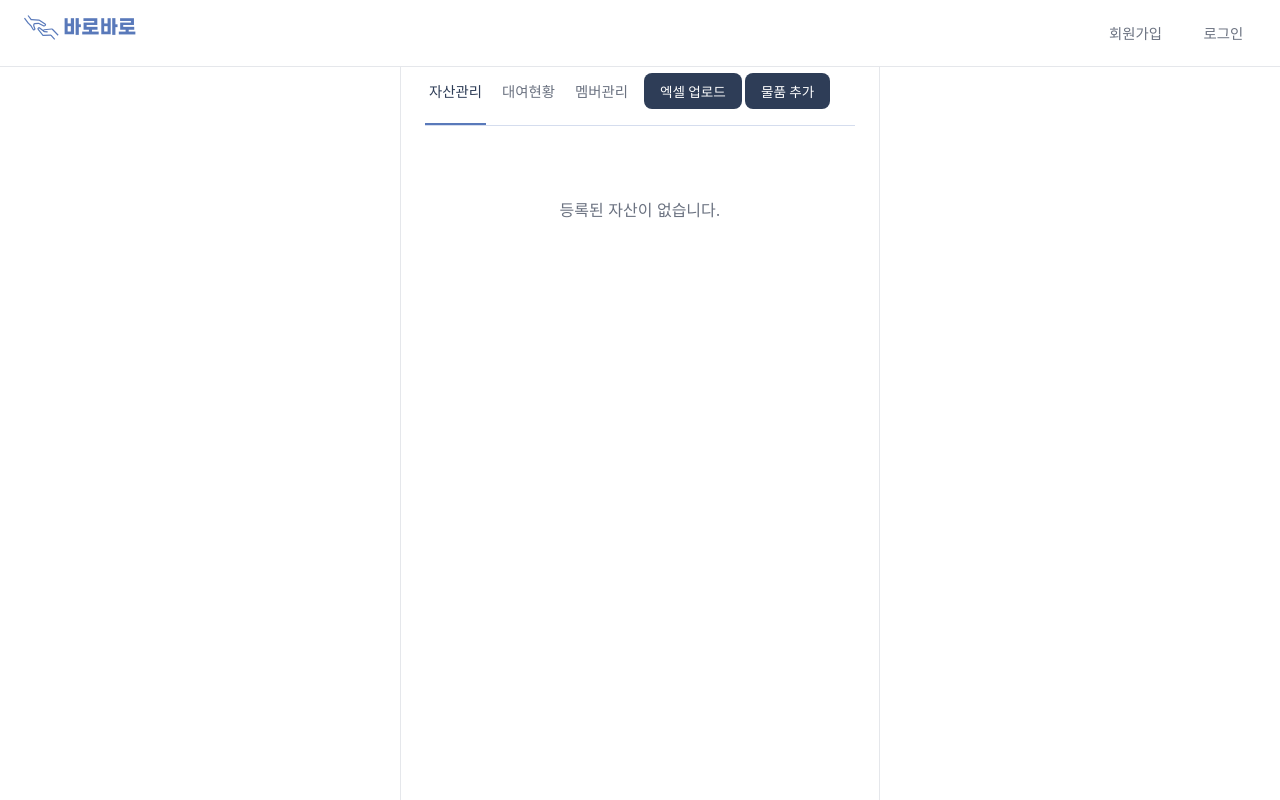
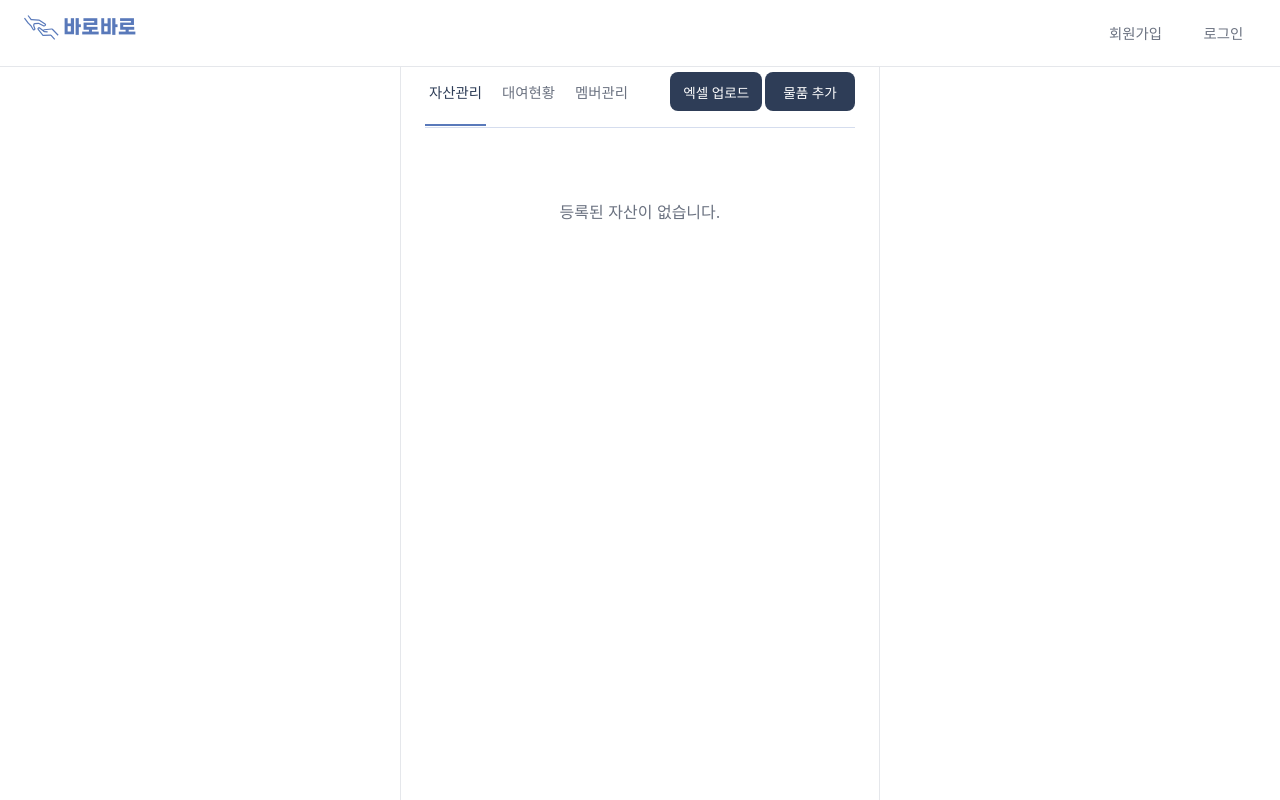
Before and after one commit to wafflestudio/23-5-team6-web, a React (Vite) app: page /admin/dashboard in a window 1280 px wide. Built offline with nearby package versions, Linux system fonts and the light colour scheme.

Commit message:
fix: admindashboard btn

```diff
--- a/src/styles/AdminDashboard.css
+++ b/src/styles/AdminDashboard.css
@@ -101,8 +101,10 @@
 .asset-tab-buttons {
     display: flex;
     gap: 3px;
-    align-items: right;
+    align-items: center;
     word-break: keep-all;
+    padding-left: 5px;
+    margin-left: auto;
 }
 
 .upload-btn {
@@ -112,7 +114,8 @@
 
 .member-approve-btn {
     margin-left: auto;
-    padding: 0.5rem 1rem;
+    padding: 0.6rem 0.8rem;
+    min-width: 90px;
     background: var(--text-color);
     color: white;
     border: none;
```
